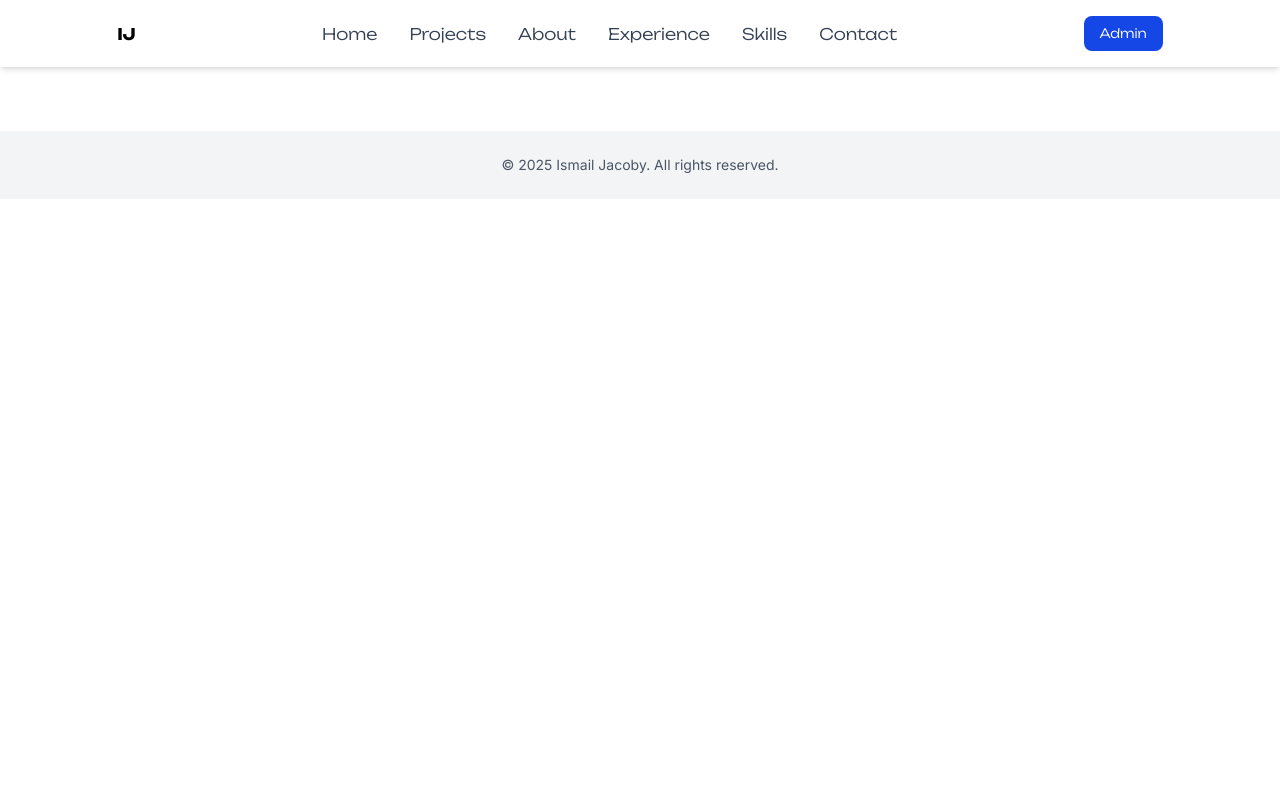
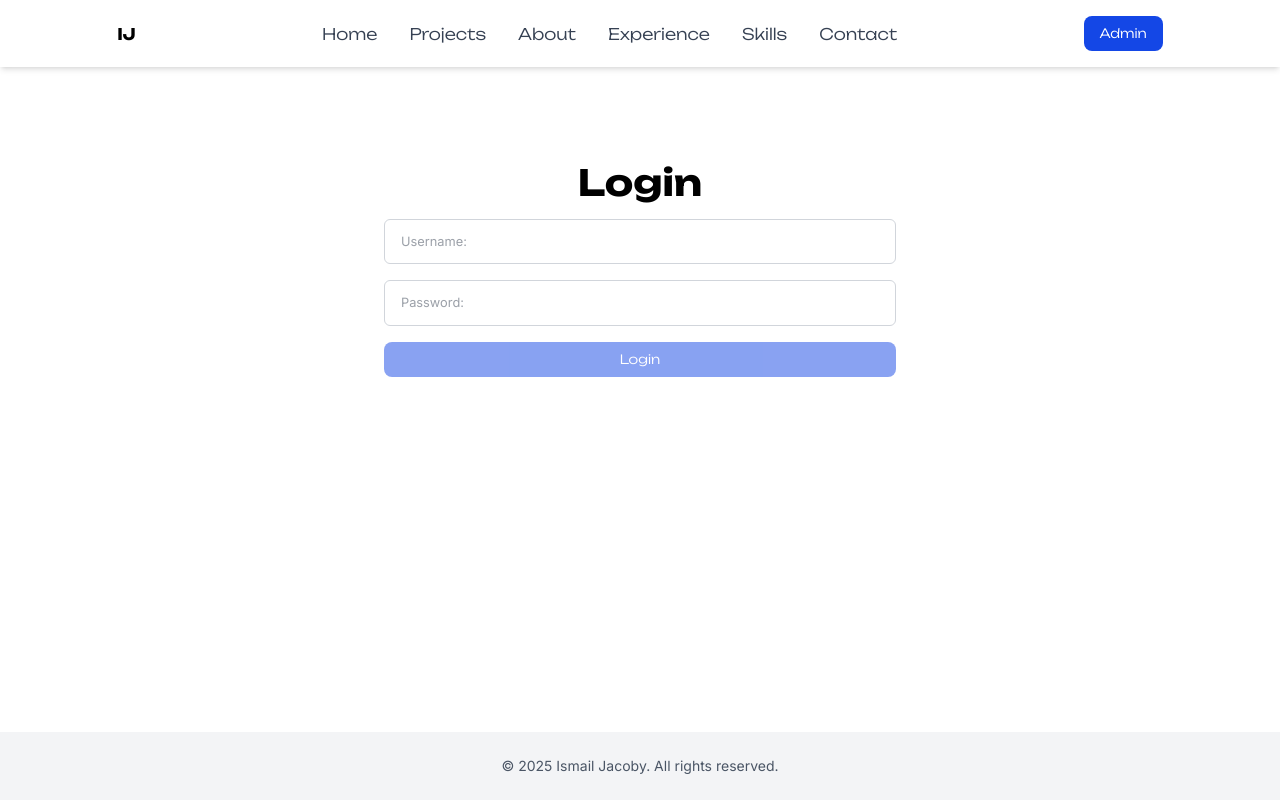
Before and after one commit to ismailjacoby/portfolio, an Angular app in the folder portfolio-ui/: page /login in a window 1280 px wide. Before the commit this address led to /. Built offline with nearby package versions, Linux system fonts and the light colour scheme.

Commit message:
Frontend: Login Component created and fixed z-index on page layout

```diff
--- a/portfolio-ui/src/app/app.component.html
+++ b/portfolio-ui/src/app/app.component.html
@@ -1,11 +1,13 @@
-<header>
+<div class="flex flex-col min-h-screen">
+  <header class="z-10 relative">
     <app-navbar></app-navbar>
   </header>
 
-<main>
+  <main  class="flex-grow z-0">
     <router-outlet></router-outlet>
   </main>
 
-<footer>
+  <footer class="z-10 relative">
     <app-footer></app-footer>
   </footer>
+</div>
--- a/portfolio-ui/src/app/app.routes.ts
+++ b/portfolio-ui/src/app/app.routes.ts
@@ -1,6 +1,8 @@
 import { Routes } from '@angular/router';
 import {HomeComponent} from './components/home/home.component';
+import {LoginComponent} from './components/auth/login/login.component';
 
 export const routes: Routes = [
-  {path: '', component: HomeComponent}
+  {path: '', component: HomeComponent},
+  {path: 'login', component: LoginComponent}
 ];
--- /dev/null
+++ b/portfolio-ui/src/app/components/auth/login/login.component.html
@@ -0,0 +1,26 @@
+<div class="bg-white  mt-24 max-w-sm md:max-w-lg mx-auto">
+  <div class="text-center">
+    <h2 class="text-4xl font-unbounded font-bold text-black mb-4">Login</h2>
+
+    <form class="space-y-4 flex flex-col">
+      <input
+        type="text"
+        placeholder="Username:"
+        class="input-field"
+      />
+      <input
+        type="text"
+        placeholder="Password:"
+        class="input-field"
+      />
+
+      <button
+        type="submit"
+        class="btn btn-primary w-full sm:w-auto"
+        disabled
+      >
+        Login
+      </button>
+    </form>
+  </div>
+</div>
--- a/portfolio-ui/src/app/components/shared/navbar/navbar.component.html
+++ b/portfolio-ui/src/app/components/shared/navbar/navbar.component.html
@@ -18,6 +18,6 @@
 
   <!-- Admin -->
   <div>
-    <button class="btn btn-primary">Admin</button>
+    <button class="btn btn-primary" routerLink="login">Admin</button>
   </div>
 </nav>
--- a/portfolio-ui/src/app/components/shared/navbar/navbar.component.ts
+++ b/portfolio-ui/src/app/components/shared/navbar/navbar.component.ts
@@ -1,9 +1,12 @@
 import { Component } from '@angular/core';
+import {RouterLink} from '@angular/router';
 
 @Component({
   selector: 'app-navbar',
   standalone: true,
-  imports: [],
+  imports: [
+    RouterLink
+  ],
   templateUrl: './navbar.component.html',
   styleUrl: './navbar.component.css'
 })
--- a/portfolio-ui/src/styles.css
+++ b/portfolio-ui/src/styles.css
@@ -24,6 +24,11 @@
 }
 
 /* General */
+
+html, body {
+  height: 100%;
+}
+
 html {
   scroll-behavior: smooth;
 }
@@ -55,7 +60,7 @@ p{
   border: none;
 }
 
-.btn:disabled {
+button:disabled {
   cursor: not-allowed;
   opacity: 0.5;
   pointer-events: none;
@@ -92,7 +97,7 @@ p{
   border-radius: 0.375rem;
   font-family: 'Inter', sans-serif;
   color: #374151;
-  font-size: 1rem;
+  font-size: 0.8rem;
   transition: border-color 0.2s, box-shadow 0.2s;
 }
 
```
Also changed, not shown: portfolio-ui/src/app/components/auth/login/login.component.ts (added, +11 -0 lines), portfolio-ui/src/app/components/auth/login/login.component.css (added). Lines whose indentation alone changed are shown as unchanged.
